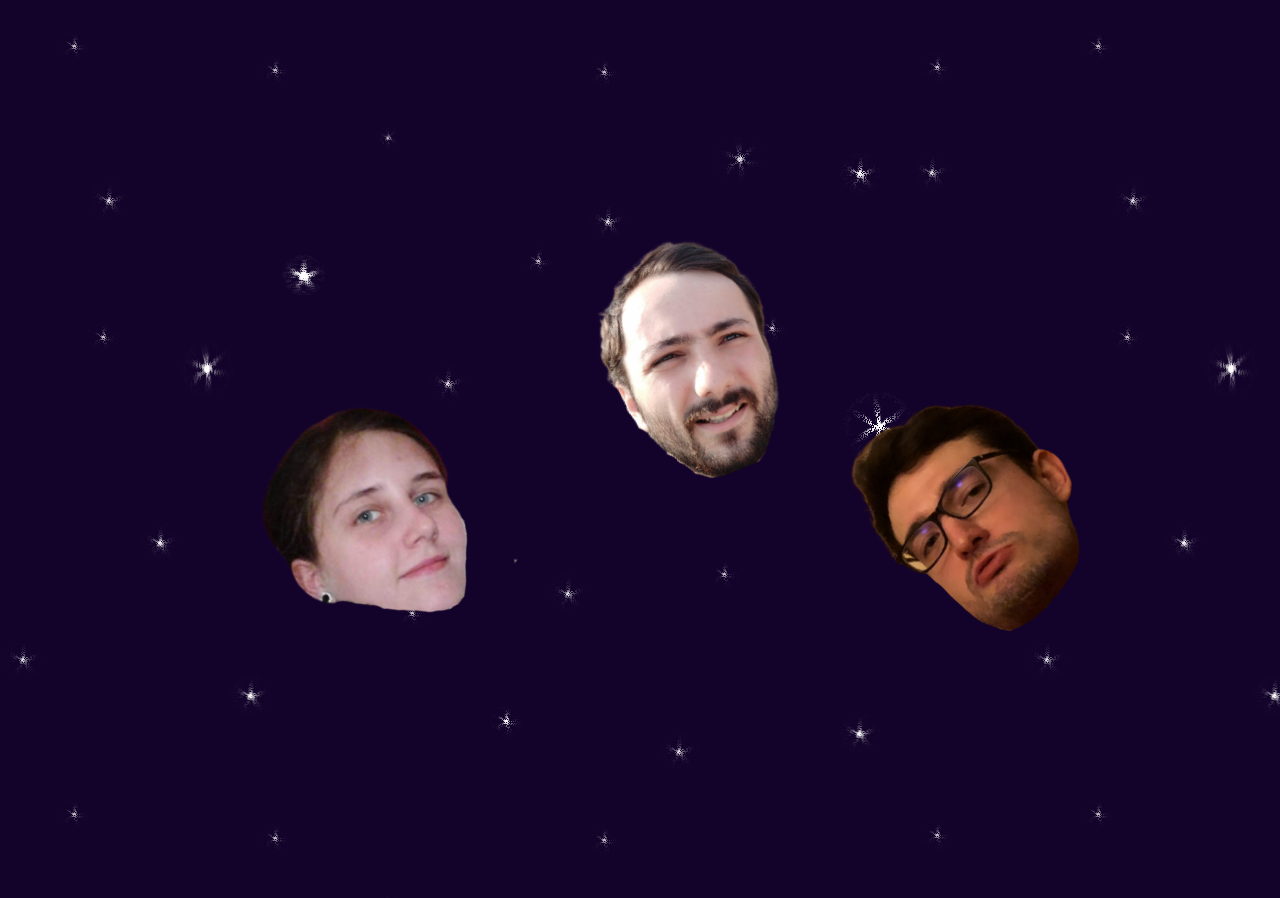
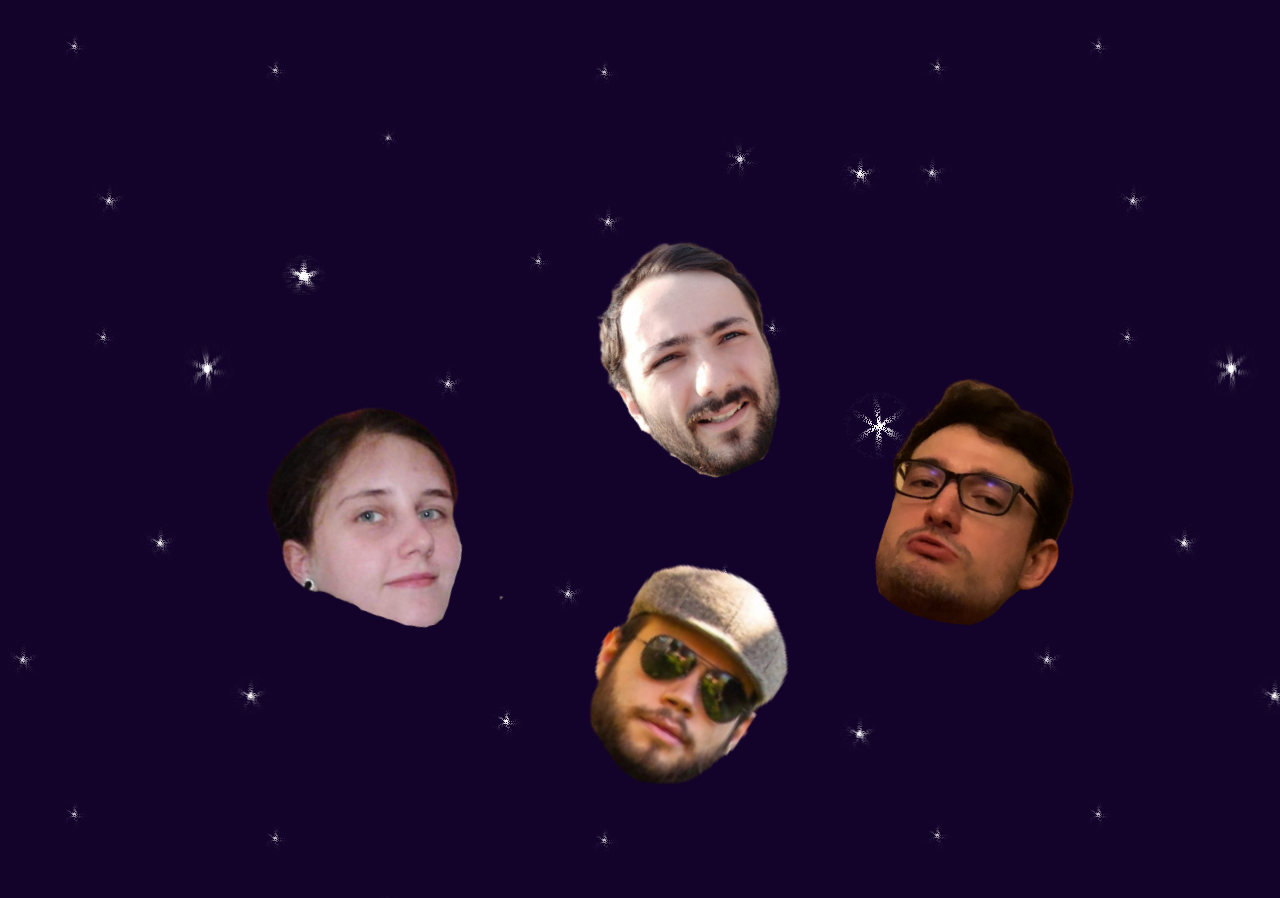
Before and after one commit to Aquaj/equipedusoir, a Svelte app: page / in a window 1280 px wide. Shown: the top 898 px of the page. Built offline with nearby package versions, Linux system fonts and the light colour scheme.

Commit message:
Add Amine.

```diff
--- a/src/Title.svelte
+++ b/src/Title.svelte
@@ -35,7 +35,7 @@
   }
 
   .bottom {
-    top: 60vh;
+    top: 45vh;
   }
 
   h1 span {
--- a/src/main.js
+++ b/src/main.js
@@ -7,6 +7,7 @@ const app = new App({
       { name: 'niclo', position: ['50vh', '19vw'] },
       { name: 'moon', position: ['29vh', '45vw'] },
       { name: 'sharl', position: ['48vh', '67vw'] },
+      { name: 'amine', position: ['69vh', '44vw'] },
     ],
   }
 });
```
Also changed, not shown: public/images/amine.jpg (added).
